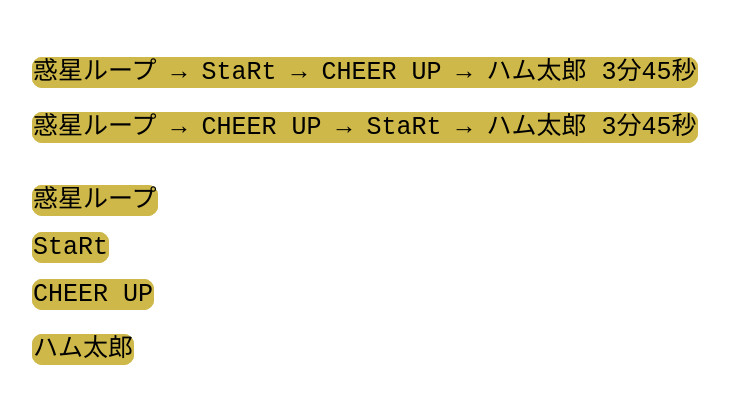
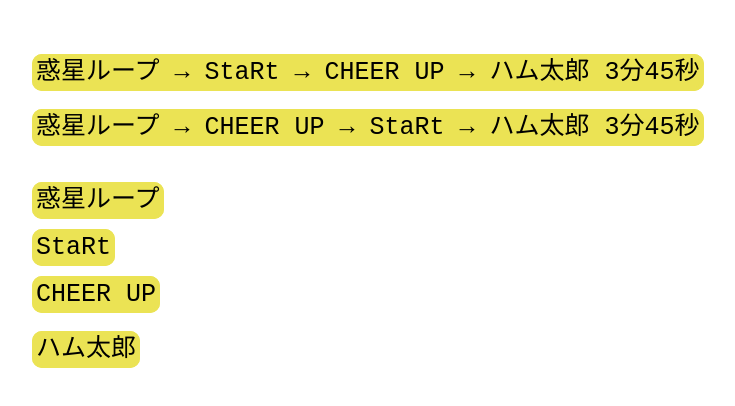
Before and after one commit to yuito0821/yellow_cheer, a plain HTML site: page index.html in a window 1280 px wide. Shown: the whole page, without its empty margins (6-741 px from the left). Drawn offline with Linux system fonts and the light colour scheme.

Commit message:
color change

```diff
--- a/style.css
+++ b/style.css
@@ -1,6 +1,6 @@
 a {
-	background-color: #ceb849;
-	border: 1px solid #ceb849;
+	background-color: #ebe354;
+	border: 4px solid #ebe354;
 	border-radius: 10px;
 	font-size: 25px;
 	text-decoration: none;
```
Also changed, not shown: 1 other file.
